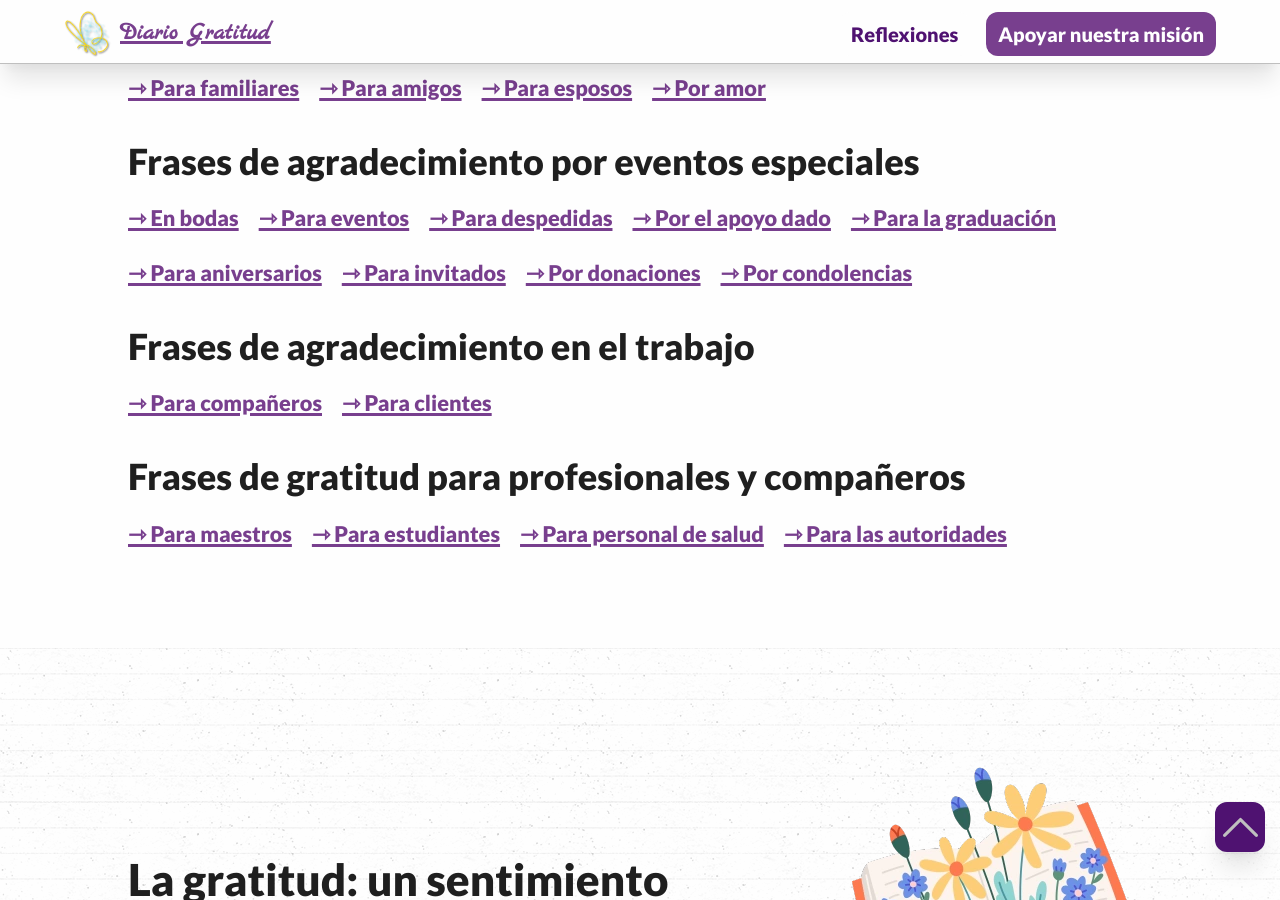
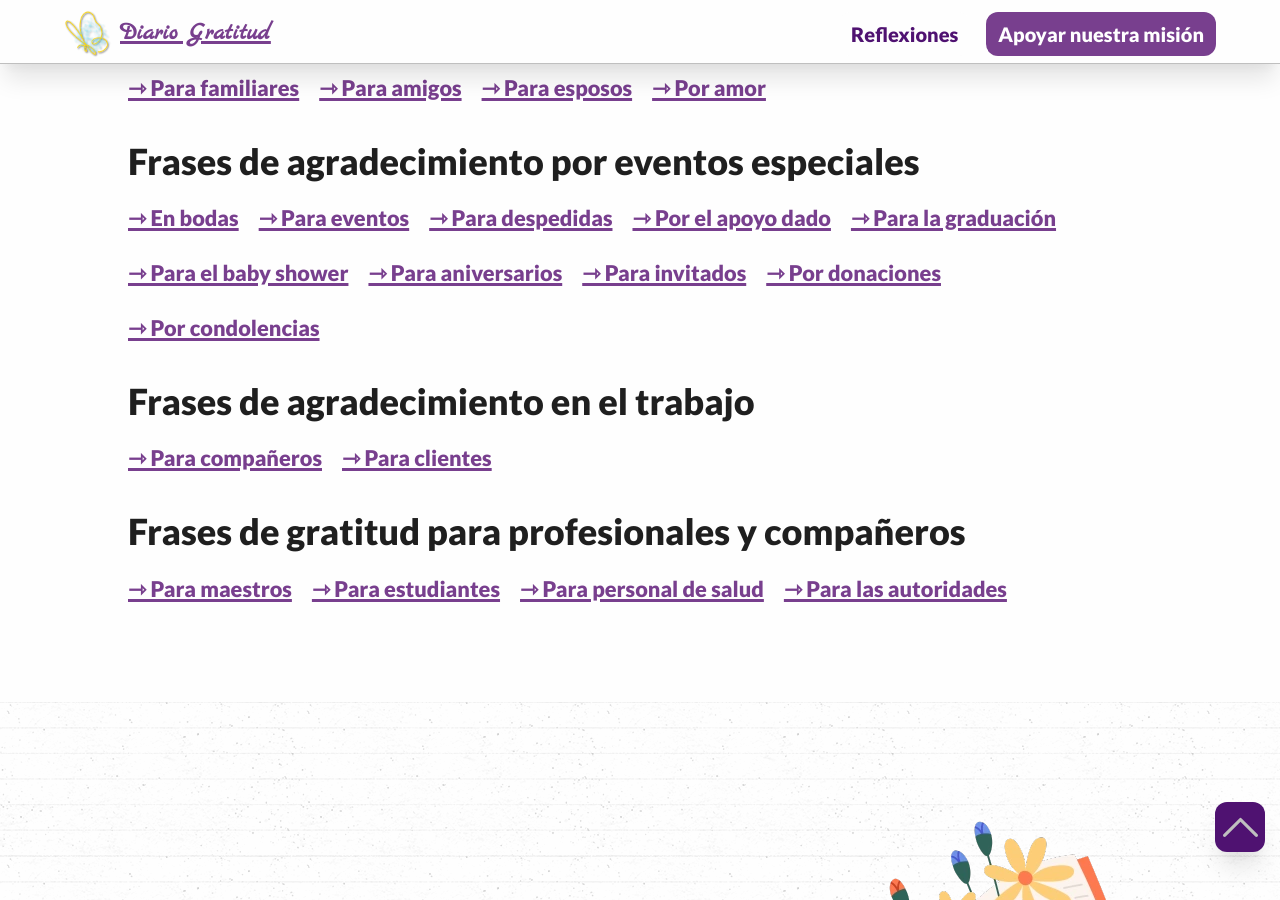
Before and after one commit to Klerpson/gratitud, a Jekyll site: the page built from index.html, in a window 1280 px wide and 900 px high, scrolled down 2267 px. Built offline with Jekyll 4.4.1, drawn with Linux system fonts in a browser that asks for light colours; some of the changed lines change nothing that is shown.

Commit message:
Update index.html

```diff
--- a/index.html
+++ b/index.html
@@ -49,7 +49,7 @@ intro: "El agradecimiento es un arte, una danza delicada de palabras y emociones
     <li><a href="{{'frases-agradecimiento-despedida'|relative_url}}" title="Agradecimientos en despedidas">⇾ Para despedidas</a></li>
     <li><a href="{{'frases-agradecimiento-apoyo'|relative_url}}" title="Frases gratitud por apoyo">⇾ Por el apoyo dado</a></li>
     <li><a href="{{'frases-agradecimiento-graduacion'|relative_url}}" title="Frases graduación">⇾ Para la graduación</a></li>
-    <!-- <li><a href="#" title="Lorem Ipsum">⇾ Para el baby shower</a></li> -->
+    <li><a href="{{'frases-agradecimiento-baby-shower'|relative_url}}" title="Agradecimientos Baby Shower">⇾ Para el baby shower</a></li>
     <li><a href="{{'frases-agradecimiento-aniversario'|relative_url}}" title="Frases para aniversarios">⇾ Para aniversarios</a></li>
     <li><a href="{{'frases-agradecimiento-invitados'|relative_url}}" title="Frases agradecimientos invitados">⇾ Para invitados</a></li>
     <!-- <li><a href="#" title="Lorem Ipsum">⇾ Para premiaciones</a></li> -->
```
